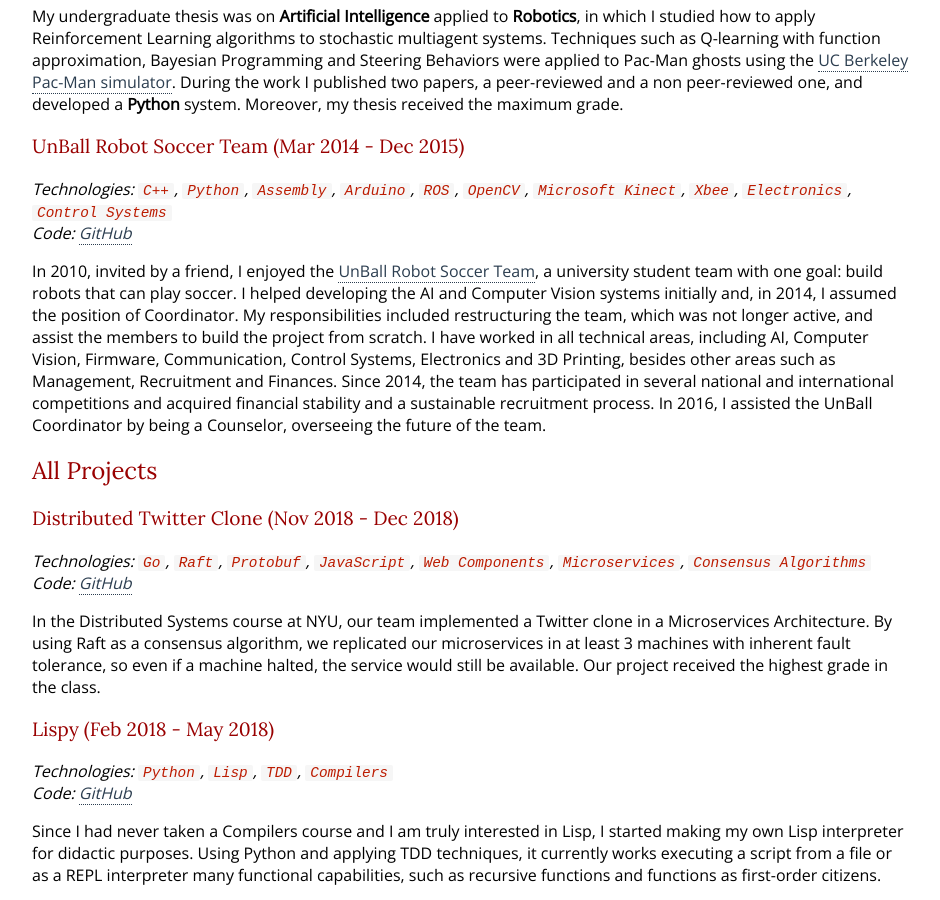
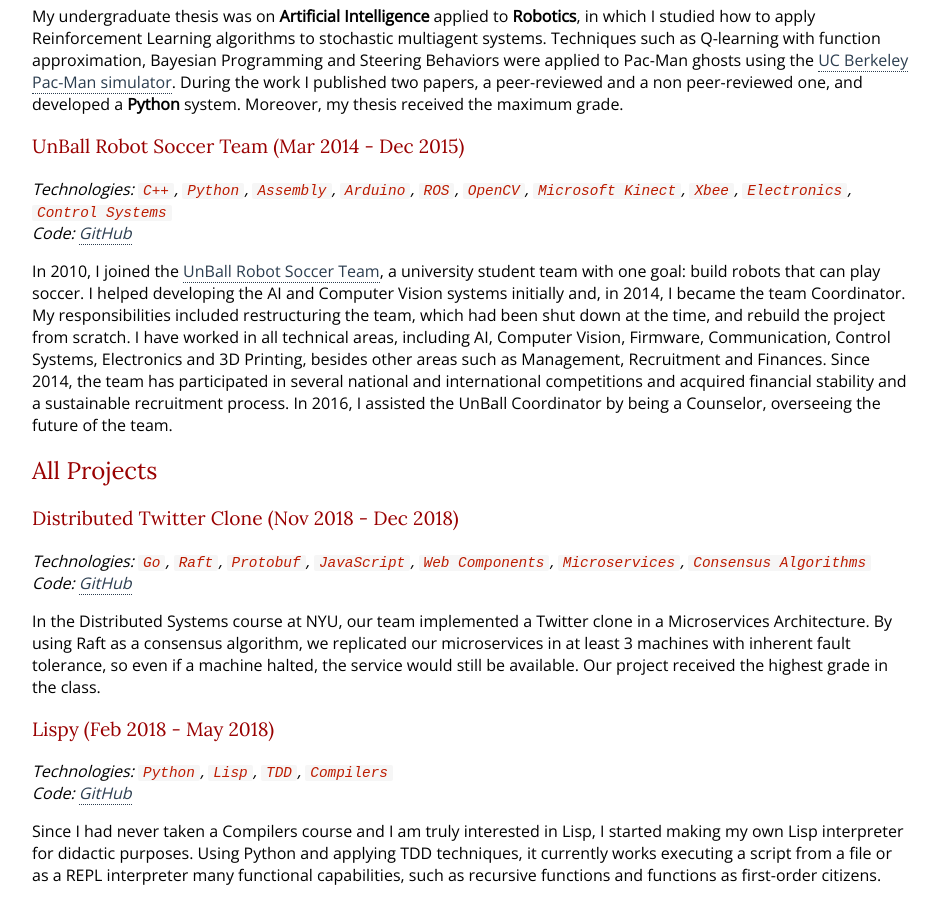
Before and after one commit to matheusportela/matheusportela.github.io, a Jekyll site: the page built from portfolio/index.md, in a window 1280 px wide and 900 px high, scrolled down 521 px. Shown: the whole window, without its empty margins (168-1108 px from the left). Built offline with Jekyll 4.4.1, drawn with Linux system fonts in a browser that asks for light colours; some web fonts are replaced.

Commit message:
Fix typo

```diff
--- a/portfolio/index.md
+++ b/portfolio/index.md
@@ -21,7 +21,7 @@
 _Technologies: `C++`, `Python`, `Assembly`, `Arduino`, `ROS`, `OpenCV`, `Microsoft Kinect`, `Xbee`, `Electronics`, `Control Systems`_<br>
 _Code: [GitHub](https://github.com/unball/ieee-very-small)_
 
-In 2010, invited by a friend, I enjoyed the [UnBall Robot Soccer Team](http://equipeunball.com.br/), a university student team with one goal: build robots that can play soccer. I helped developing the AI and Computer Vision systems initially and, in 2014, I assumed the position of Coordinator. My responsibilities included restructuring the team, which was not longer active, and assist the members to build the project from scratch. I have worked in all technical areas, including AI, Computer Vision, Firmware, Communication, Control Systems, Electronics and 3D Printing, besides other areas such as Management, Recruitment and Finances. Since 2014, the team has participated in several national and international competitions and acquired financial stability and a sustainable recruitment process. In 2016, I assisted the UnBall Coordinator by being a Counselor, overseeing the future of the team.
+In 2010, I joined the [UnBall Robot Soccer Team](http://equipeunball.com.br/), a university student team with one goal: build robots that can play soccer. I helped developing the AI and Computer Vision systems initially and, in 2014, I became the team Coordinator. My responsibilities included restructuring the team, which had been shut down at the time, and rebuild the project from scratch. I have worked in all technical areas, including AI, Computer Vision, Firmware, Communication, Control Systems, Electronics and 3D Printing, besides other areas such as Management, Recruitment and Finances. Since 2014, the team has participated in several national and international competitions and acquired financial stability and a sustainable recruitment process. In 2016, I assisted the UnBall Coordinator by being a Counselor, overseeing the future of the team.
 
 ## All Projects
 
```
